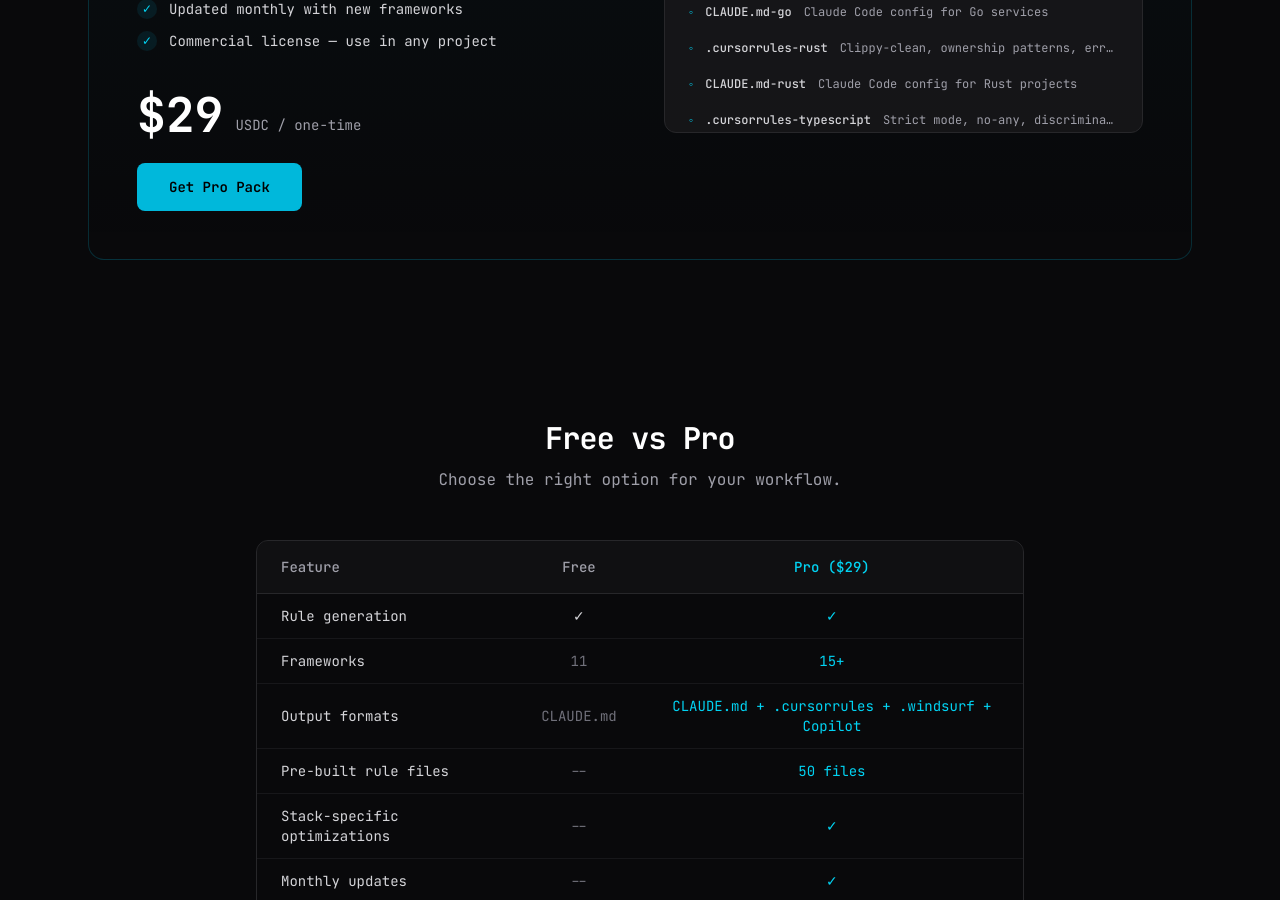
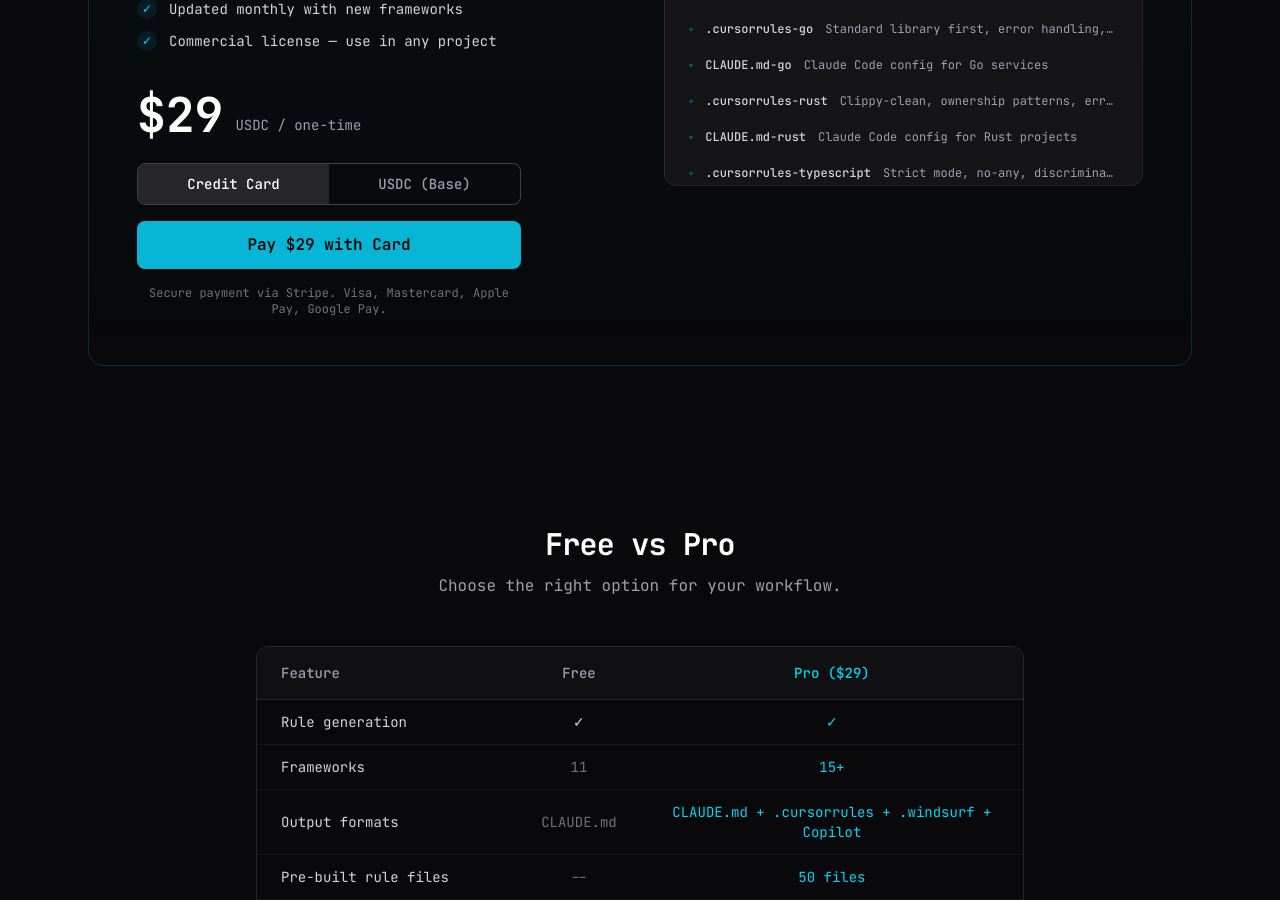
Before and after one commit to keyflowcoreg/rulesforge, a Next.js app: page / in a window 1280 px wide. Shown: the part 1900-2800 px from the top of the page. Built offline with nearby package versions, Linux system fonts and the light colour scheme.

Commit message:
feat: dual payment (Stripe + x402), animation fixes, contrast

```diff
--- /dev/null
+++ b/app/api/checkout/route.ts
@@ -0,0 +1,36 @@
+import { NextRequest, NextResponse } from 'next/server'
+
+const STRIPE_SECRET = process.env.STRIPE_SECRET_KEY
+
+export async function POST(req: NextRequest) {
+  if (!STRIPE_SECRET) {
+    return NextResponse.json({
+      fallback: true,
+      message: 'Stripe not configured. Pay with USDC instead.',
+      wallet: '0xCc97e4579eeE0281947F15B027f8Cad022933d7e',
+      network: 'Base'
+    })
+  }
+
+  const { productName, price, description, successUrl, cancelUrl } = await req.json()
+
+  const stripe = require('stripe')(STRIPE_SECRET)
+  const session = await stripe.checkout.sessions.create({
+    mode: 'payment',
+    line_items: [{
+      price_data: {
+        currency: 'usd',
+        product_data: {
+          name: productName,
+          description: description,
+        },
+        unit_amount: Math.round(price * 100),
+      },
+      quantity: 1,
+    }],
+    success_url: successUrl || `${req.nextUrl.origin}/success?session_id={CHECKOUT_SESSION_ID}`,
+    cancel_url: cancelUrl || req.nextUrl.origin,
+  })
+
+  return NextResponse.json({ url: session.url })
+}
--- a/app/page.tsx
+++ b/app/page.tsx
@@ -3,7 +3,7 @@
 import { useState, useRef } from 'react'
 import { useRouter } from 'next/navigation'
 import { motion, useInView } from 'framer-motion'
-import { X402Checkout } from '@/components/x402/X402Checkout'
+import { PaymentOptions } from '@/components/stripe/PaymentOptions'
 import {
   frameworkOptions,
   styleOptions,
@@ -313,22 +313,17 @@ export default function Home() {
                   <span className="text-zinc-400 text-sm mb-1">USDC / one-time</span>
                 </div>
 
-                <X402Checkout
-                  endpoint="/api/pro-pack"
+                <div className="mt-6 max-w-sm">
+                  <PaymentOptions
                     productName="RulesForge Pro Pack"
-                  price="$29"
+                    price={29}
                     description="50 battle-tested rule files for 15+ frameworks. Commercial license included."
-                  onSuccess={() => router.push('/success')}
+                    x402Endpoint="/api/pro-pack"
+                    successUrl="/success"
+                    onX402Success={() => router.push('/success')}
                     accentColor="#06b6d4"
-                >
-                  <motion.span
-                    whileHover={{ scale: 1.02 }}
-                    whileTap={{ scale: 0.98 }}
-                    className="mt-6 inline-flex items-center justify-center rounded-lg bg-cyan-500 px-8 py-3.5 min-h-[48px] text-sm font-semibold text-black hover:bg-cyan-400 transition-colors"
-                  >
-                    Get Pro Pack
-                  </motion.span>
-                </X402Checkout>
+                  />
+                </div>
               </div>
 
               {/* File list preview */}
@@ -465,22 +460,17 @@ export default function Home() {
             </div>
 
             <div className="mt-8 text-center">
-              <X402Checkout
-                endpoint="/api/pro-pack"
+              <div className="max-w-sm mx-auto">
+                <PaymentOptions
                   productName="RulesForge Pro Pack"
-                price="$29"
+                  price={29}
                   description="50 battle-tested rule files for 15+ frameworks. Commercial license included."
-                onSuccess={() => router.push('/success')}
+                  x402Endpoint="/api/pro-pack"
+                  successUrl="/success"
+                  onX402Success={() => router.push('/success')}
                   accentColor="#06b6d4"
-              >
-                <motion.span
-                  whileHover={{ scale: 1.02 }}
-                  whileTap={{ scale: 0.98 }}
-                  className="inline-flex items-center justify-center rounded-lg bg-cyan-500 px-8 py-3 min-h-[48px] text-sm font-semibold text-black hover:bg-cyan-400 transition-colors"
-                >
-                  Get Pro Pack — $29 USDC
-                </motion.span>
-              </X402Checkout>
+                />
+              </div>
             </div>
           </div>
         </FadeInUp>
@@ -543,8 +533,8 @@ export default function Home() {
         <div className="mx-auto max-w-6xl px-4 sm:px-6 flex flex-col sm:flex-row items-center justify-between gap-3 sm:gap-4 text-xs text-zinc-400">
           <p>&copy; {new Date().getFullYear()} RulesForge. An AI Business Factory product.</p>
           <div className="flex items-center gap-4">
-            <span>Payments powered by x402</span>
-            <span>Built on Base</span>
+            <span>Payments via Stripe + x402</span>
+            <span>Card, Apple Pay, Google Pay, USDC</span>
           </div>
         </div>
       </footer>
--- /dev/null
+++ b/components/stripe/PaymentOptions.tsx
@@ -0,0 +1,85 @@
+'use client'
+import { useState } from 'react'
+import { StripeCheckout } from './StripeCheckout'
+import { X402Checkout } from '@/components/x402/X402Checkout'
+
+interface PaymentOptionsProps {
+  productName: string
+  price: number
+  description: string
+  x402Endpoint: string
+  x402Method?: 'GET' | 'POST'
+  x402Body?: any
+  successUrl: string
+  onX402Success?: (data: any) => void
+  accentColor?: string
+}
+
+export function PaymentOptions({
+  productName, price, description,
+  x402Endpoint, x402Method = 'GET', x402Body,
+  successUrl, onX402Success, accentColor = '#10b981'
+}: PaymentOptionsProps) {
+  const [method, setMethod] = useState<'card' | 'crypto'>('card')
+
+  return (
+    <div className="space-y-4">
+      {/* Toggle */}
+      <div className="flex rounded-lg border border-zinc-700 overflow-hidden">
+        <button
+          onClick={() => setMethod('card')}
+          className={`flex-1 py-2.5 text-sm font-medium transition-colors ${
+            method === 'card' ? 'bg-zinc-800 text-white' : 'text-zinc-400 hover:text-white'
+          }`}
+        >
+          Credit Card
+        </button>
+        <button
+          onClick={() => setMethod('crypto')}
+          className={`flex-1 py-2.5 text-sm font-medium transition-colors ${
+            method === 'crypto' ? 'bg-zinc-800 text-white' : 'text-zinc-400 hover:text-white'
+          }`}
+        >
+          USDC (Base)
+        </button>
+      </div>
+
+      {/* Card method */}
+      {method === 'card' && (
+        <StripeCheckout
+          productName={productName}
+          price={price}
+          description={description}
+          successUrl={successUrl}
+          accentColor={accentColor}
+        >
+          <div className="w-full rounded-lg py-3 font-semibold text-center text-black" style={{ backgroundColor: accentColor }}>
+            Pay ${price} with Card
+          </div>
+        </StripeCheckout>
+      )}
+
+      {/* Crypto method */}
+      {method === 'crypto' && (
+        <X402Checkout
+          endpoint={x402Endpoint}
+          method={x402Method}
+          body={x402Body}
+          productName={productName}
+          price={`$${price}`}
+          description={description}
+          onSuccess={onX402Success || (() => { window.location.href = successUrl })}
+          accentColor={accentColor}
+        >
+          <div className="w-full rounded-lg py-3 font-semibold text-center border-2 text-white" style={{ borderColor: accentColor }}>
+            Pay ${price} USDC
+          </div>
+        </X402Checkout>
+      )}
+
+      <p className="text-xs text-zinc-500 text-center">
+        {method === 'card' ? 'Secure payment via Stripe. Visa, Mastercard, Apple Pay, Google Pay.' : 'Direct USDC payment on Base network. No intermediaries.'}
+      </p>
+    </div>
+  )
+}
--- /dev/null
+++ b/components/stripe/StripeCheckout.tsx
@@ -0,0 +1,62 @@
+'use client'
+import { useState } from 'react'
+
+interface StripeCheckoutProps {
+  productName: string
+  price: number
+  currency?: string
+  description: string
+  successUrl: string
+  cancelUrl?: string
+  children: React.ReactNode
+  accentColor?: string
+}
+
+export function StripeCheckout({
+  productName,
+  price,
+  currency = 'usd',
+  description,
+  successUrl,
+  cancelUrl,
+  children,
+  accentColor = '#10b981'
+}: StripeCheckoutProps) {
+  const [loading, setLoading] = useState(false)
+
+  const handleCheckout = async () => {
+    setLoading(true)
+    try {
+      const res = await fetch('/api/checkout', {
+        method: 'POST',
+        headers: { 'Content-Type': 'application/json' },
+        body: JSON.stringify({ productName, price, description, successUrl, cancelUrl })
+      })
+      const data = await res.json()
+      if (data.url) {
+        window.location.href = data.url
+      }
+    } catch (err) {
+      console.error('Checkout failed:', err)
+    }
+    setLoading(false)
+  }
+
+  return (
+    <button
+      onClick={handleCheckout}
+      disabled={loading}
+      className="w-full"
+    >
+      {loading ? (
+        <span className="flex items-center justify-center gap-2">
+          <svg className="animate-spin h-4 w-4" viewBox="0 0 24 24">
+            <circle className="opacity-25" cx="12" cy="12" r="10" stroke="currentColor" strokeWidth="4" fill="none"/>
+            <path className="opacity-75" fill="currentColor" d="M4 12a8 8 0 018-8V0C5.373 0 0 5.373 0 12h4z"/>
+          </svg>
+          Processing...
+        </span>
+      ) : children}
+    </button>
+  )
+}
```
Lines whose indentation alone changed are shown as unchanged.
